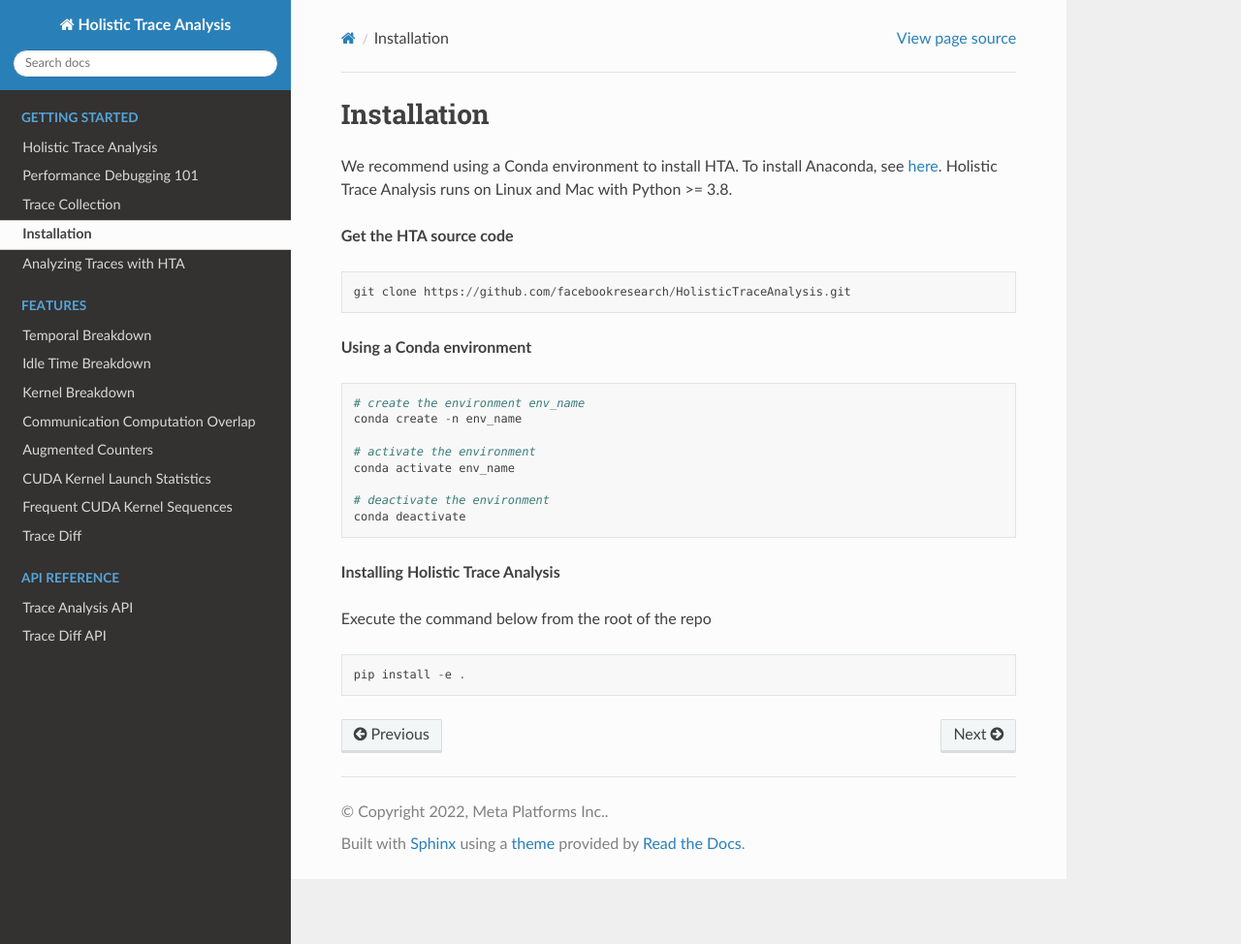
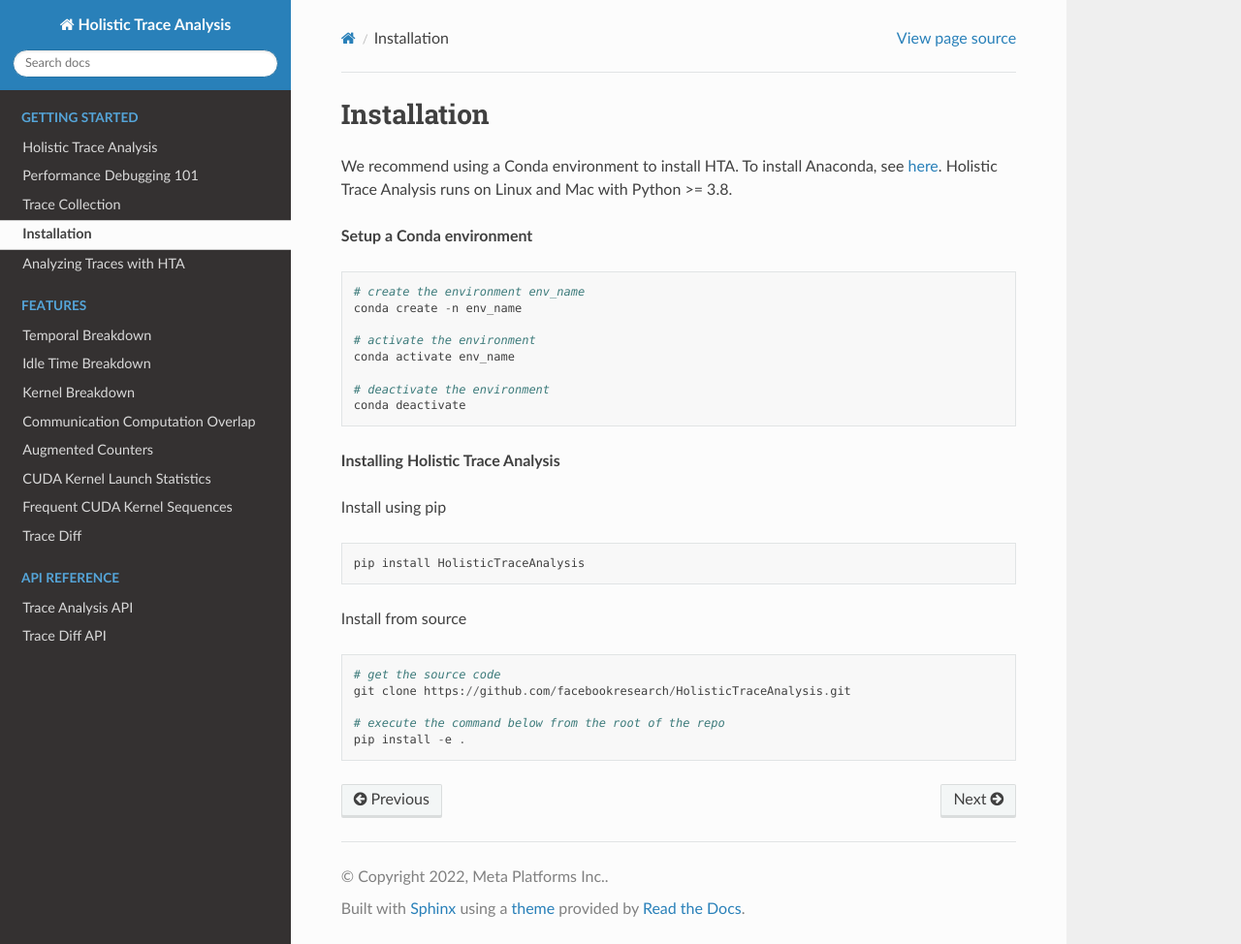
Before and after one commit to facebookresearch/HolisticTraceAnalysis, a Sphinx documentation site: the page built from docs/source/intro/installation.rst, in a window 1280 px wide and 974 px high. Shown: the whole window at 97% size. Built offline with Sphinx 7.4.7 and the Read the Docs theme 2.0.0, drawn with Linux system fonts in a browser that asks for light colours.

```diff
--- a/docs/source/intro/installation.rst
+++ b/docs/source/intro/installation.rst
@@ -5,13 +5,8 @@ We recommend using a Conda environment to install HTA. To install Anaconda, see
 `here <https://docs.anaconda.com/anaconda/install/index.html>`_. Holistic Trace
 Analysis runs on Linux and Mac with Python >= 3.8.
 
-**Get the HTA source code**
 
-.. code-block::
-
-  git clone https://github.com/facebookresearch/HolisticTraceAnalysis.git
-
-**Using a Conda environment**
+**Setup a Conda environment**
 
 .. code-block::
 
@@ -26,8 +21,18 @@ Analysis runs on Linux and Mac with Python >= 3.8.
 
 **Installing Holistic Trace Analysis**
 
-Execute the command below from the root of the repo
+Install using pip
 
 .. code-block::
 
-   pip install -e .
+   pip install HolisticTraceAnalysis
+
+Install from source
+
+.. code-block::
+
+  # get the source code
+  git clone https://github.com/facebookresearch/HolisticTraceAnalysis.git
+
+  # execute the command below from the root of the repo
+  pip install -e .
--- a/requirements.txt
+++ b/requirements.txt
@@ -1,7 +1,5 @@
-# Python dependencies required for development
+# Python dependencies required for users
 jupyterlab>=3.5.1
-kaleido>=0.2.1
 numpy>=1.23.5
 pandas>=1.5.2
 plotly>=5.11.0
-coverage>=7.0.2
--- a/setup.py
+++ b/setup.py
@@ -29,7 +29,7 @@ setuptools.setup(
         "Programming Language :: Python :: 3.9",
         "Programming Language :: Python :: 3.10",
         "Programming Language :: Python :: 3.11",
-        "License :: OSI Approved :: BSD License",
+        "License :: OSI Approved :: MIT License",
         "Topic :: Scientific/Engineering :: Artificial Intelligence",
         "Operating System :: OS Independent",
     ],
```
Also changed, not shown: README.md (+5 -5 lines), 10 other files.
